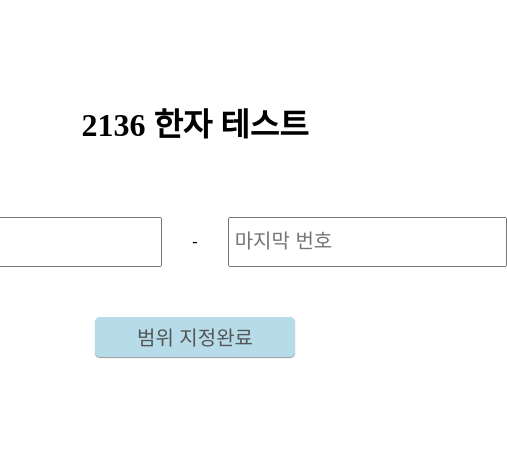
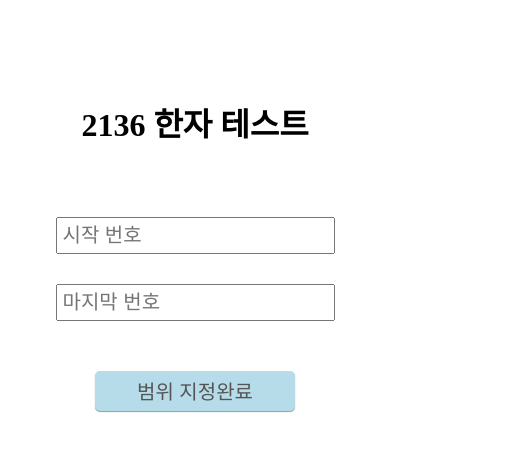
Before and after one commit to gyuryang/japanese_wordpad, a Next.js app: page / in a window 390 px wide. Shown: the top 450 px of the page, 507 px wide, since content can reach past the window. Built offline with nearby package versions, Linux system fonts and the light colour scheme.

Commit message:
Feat: mobile css

```diff
--- a/src/components/Main/Main.styled.ts
+++ b/src/components/Main/Main.styled.ts
@@ -11,7 +11,8 @@ export const Wrap = styled.div`
 export const Flex = styled.div`
   display: flex;
   flex-direction: row;
-  height: 50px;
+  flex-wrap: wrap;
+  justify-content: center;
   gap: 30px;
 `;
 
--- a/src/components/Main/Main.tsx
+++ b/src/components/Main/Main.tsx
@@ -20,7 +20,6 @@ export default function Main({
           value={minSize}
           onChange={(e) => setMinSize(e.target.value)}
         />
-        <p>-</p>
         <S.Input
           type="number"
           max={2136}
--- a/src/components/Test/Test.styled.ts
+++ b/src/components/Test/Test.styled.ts
@@ -1,7 +1,7 @@
 import styled from "styled-components";
 
 export const Wrap = styled.div`
-  width: 450px;
+  width: 320px;
   display: flex;
   flex-direction: column;
   gap: 20px;
@@ -15,6 +15,7 @@ export const Flex = styled.div`
   justify-content: space-between;
   display: flex;
   flex-direction: row;
+  flex-wrap: wrap;
   gap: 30px;
 `;
 
```
